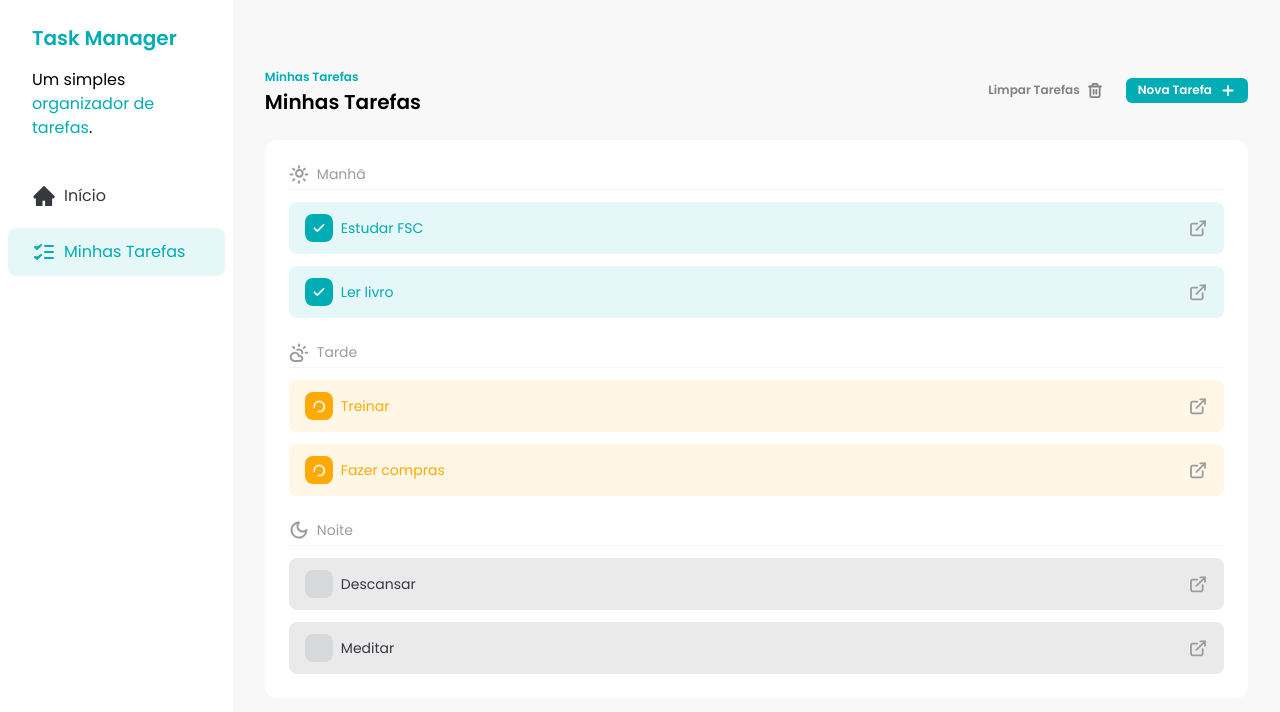
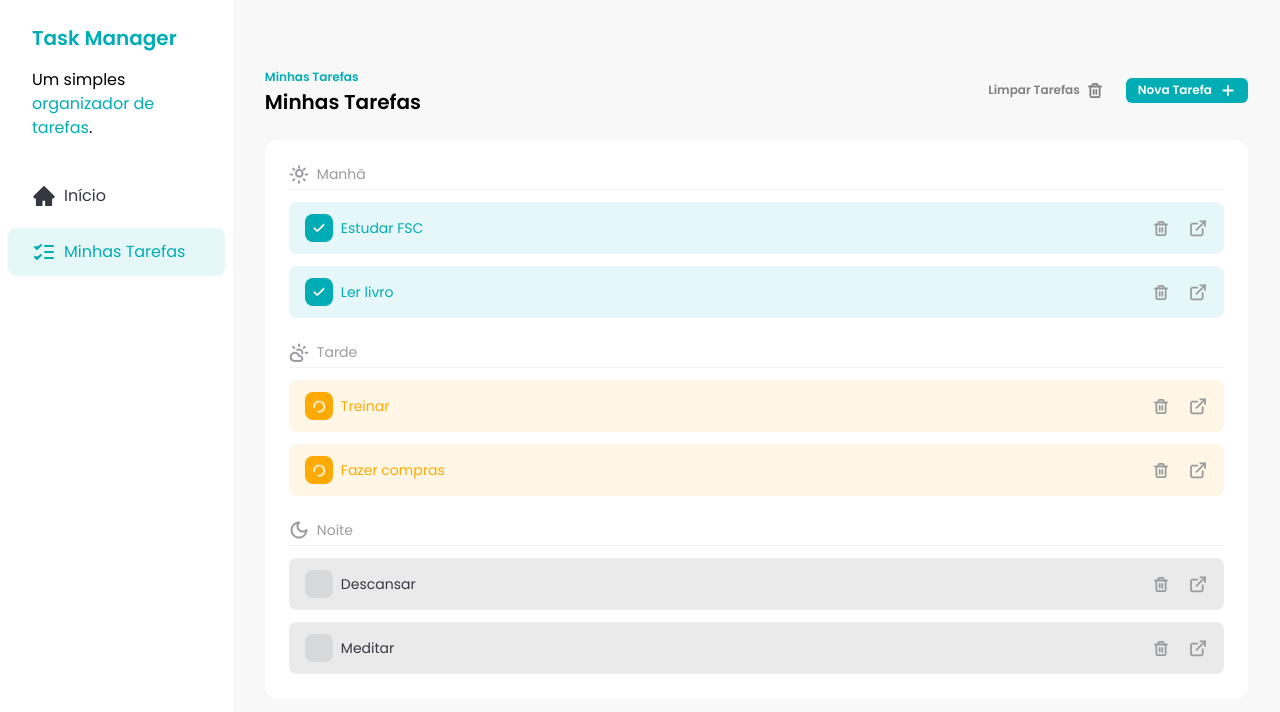
Before and after one commit to deibsoncogo/task-manager-web-fsc, a React (Vite) app: page / in a window 1280 px wide. Shown: the top 712 px of the page. Built offline with nearby package versions, Linux system fonts and the light colour scheme.

Commit message:
feat: criação do delete das tasks

```diff
--- a/package.json
+++ b/package.json
@@ -12,7 +12,8 @@
   },
   "dependencies": {
     "react": "^18.3.1",
-    "react-dom": "^18.3.1"
+    "react-dom": "^18.3.1",
+    "sonner": "^1.5.0"
   },
   "devDependencies": {
     "@eslint/js": "^9.9.0",
--- a/src/App.jsx
+++ b/src/App.jsx
@@ -1,9 +1,11 @@
 import { Sidebar } from "./components/Sidebar"
 import { Tasks } from "./components/Tasks"
+import { Toaster } from "sonner"
 
 function App() {
   return (
     <div className="flex">
+      <Toaster toastOptions={{ style: { color: "#35383e" } }} />
       <Sidebar />
       <Tasks />
     </div>
--- a/src/components/Button.jsx
+++ b/src/components/Button.jsx
@@ -1,4 +1,4 @@
-export const Button = ({ children, variant = "primary" }) => {
+export const Button = ({ children, variant = "primary", ...rest }) => {
   const getVariantClasses = () => {
     if (variant === "primary") {
       return "bg-[#00adb5] text-white"
@@ -13,6 +13,7 @@
     <button
       type="button"
       className={`flex items-center gap-2 rounded-md px-3 py-1 text-xs font-semibold transition hover:opacity-75 ${getVariantClasses()}`}
+      {...rest}
     >
       {children}
     </button>
--- a/src/components/TaskItem.jsx
+++ b/src/components/TaskItem.jsx
@@ -1,6 +1,7 @@
-import { CheckIcon, DetailsIcon, LoaderIcon } from "../assets/icons"
+import { CheckIcon, DetailsIcon, LoaderIcon, TrashIcon } from "../assets/icons"
+import { Button } from "./Button"
 
-export const TaskItem = ({ task, handleTaskCheckboxClick }) => {
+export const TaskItem = ({ task, handleCheckboxClick, handleDeleteClick }) => {
   const getVariantClasses = () => {
     if (task.status === "done") {
       return "bg-[#00adb5] text-[#00adb5]"
@@ -26,7 +27,7 @@
           <input
             type="checkbox"
             checked={task.status === "done"}
-            onChange={() => handleTaskCheckboxClick(task.id)}
+            onChange={() => handleCheckboxClick(task.id)}
             className="absolute h-full w-full cursor-pointer opacity-0"
           />
 
@@ -40,9 +41,15 @@
         {task.title}
       </div>
 
-      <a href="#" className="transition hover:opacity-75">
-        <DetailsIcon />
-      </a>
+      <div className="flex items-center gap-2">
+        <Button onClick={() => handleDeleteClick(task.id)} variant="ghost">
+          <TrashIcon className="text-[#9a9c9f]" />
+        </Button>
+
+        <a href="#" className="transition hover:opacity-75">
+          <DetailsIcon />
+        </a>
+      </div>
     </div>
   )
 }
--- a/src/components/Tasks.jsx
+++ b/src/components/Tasks.jsx
@@ -1,3 +1,4 @@
+import { toast } from "sonner"
 import { useState } from "react"
 import {
   AddIcon,
@@ -25,14 +26,17 @@
       }
 
       if (task.status === "notStarted") {
+        toast.success("Tarefa iniciada com sucesso!")
         return { ...task, status: "inProgress" }
       }
 
       if (task.status === "inProgress") {
+        toast.success("Tarefa concluída com sucesso!")
         return { ...task, status: "done" }
       }
 
       if (task.status === "done") {
+        toast.success("Tarefa reiniciada com sucesso!")
         return { ...task, status: "notStarted" }
       }
 
@@ -40,6 +44,14 @@
     })
 
     setTasks(newTasks)
+  }
+
+  const handleTaskDeleteClick = (taskId) => {
+    const newTasks = tasks.filter((task) => task.id !== taskId)
+
+    setTasks(newTasks)
+
+    toast.success("Tarefa deletada com sucesso!")
   }
 
   return (
@@ -72,7 +84,8 @@
             <TaskItem
               key={task.id}
               task={task}
-              handleTaskCheckboxClick={handleTaskCheckboxClick}
+              handleCheckboxClick={handleTaskCheckboxClick}
+              handleDeleteClick={handleTaskDeleteClick}
             />
           ))}
         </div>
@@ -84,7 +97,8 @@
             <TaskItem
               key={task.id}
               task={task}
-              handleTaskCheckboxClick={handleTaskCheckboxClick}
+              handleCheckboxClick={handleTaskCheckboxClick}
+              handleDeleteClick={handleTaskDeleteClick}
             />
           ))}
         </div>
@@ -96,7 +110,8 @@
             <TaskItem
               key={task.id}
               task={task}
-              handleTaskCheckboxClick={handleTaskCheckboxClick}
+              handleCheckboxClick={handleTaskCheckboxClick}
+              handleDeleteClick={handleTaskDeleteClick}
             />
           ))}
         </div>
```
Also changed, not shown: 1 other file (tests, documents, lock files or other folders).
